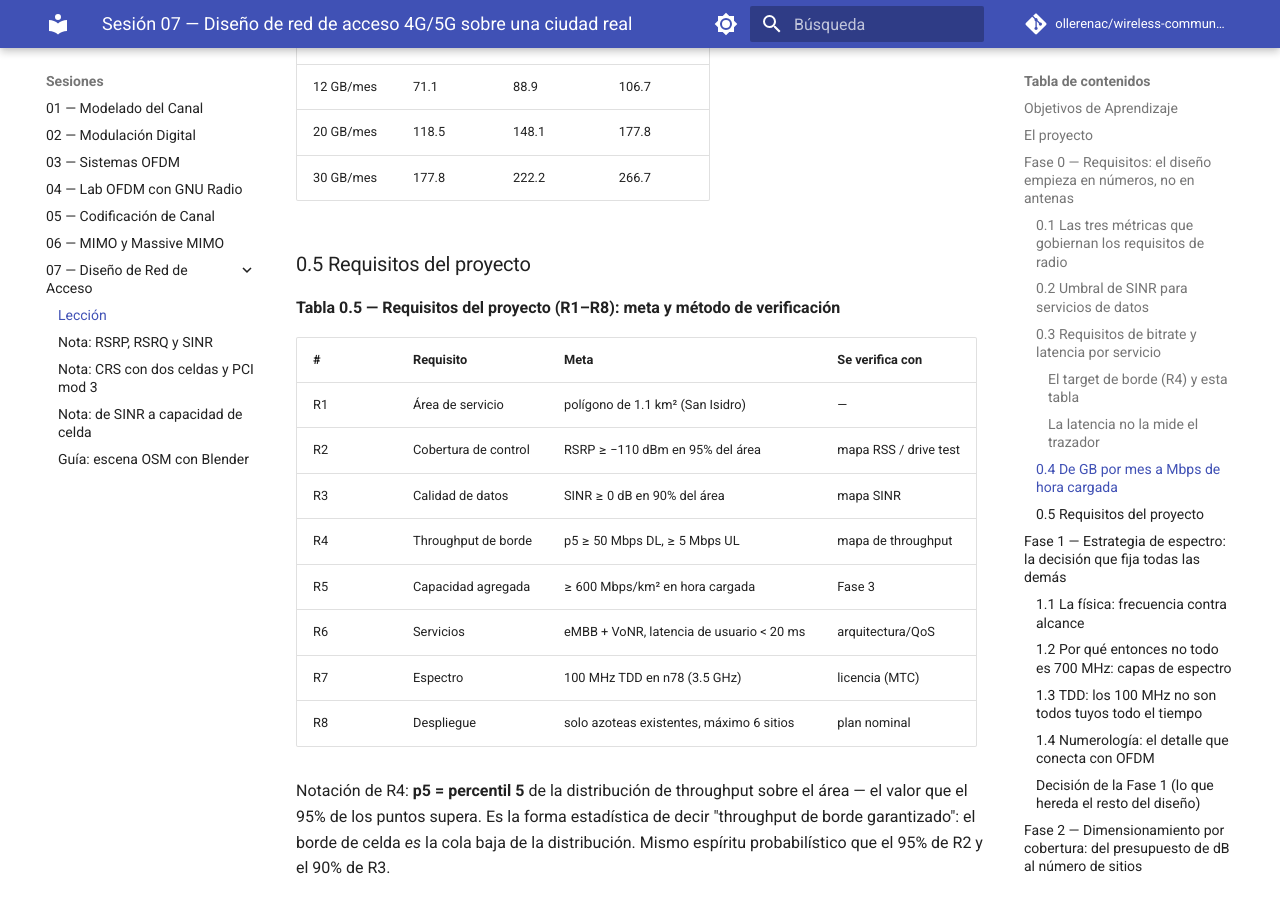
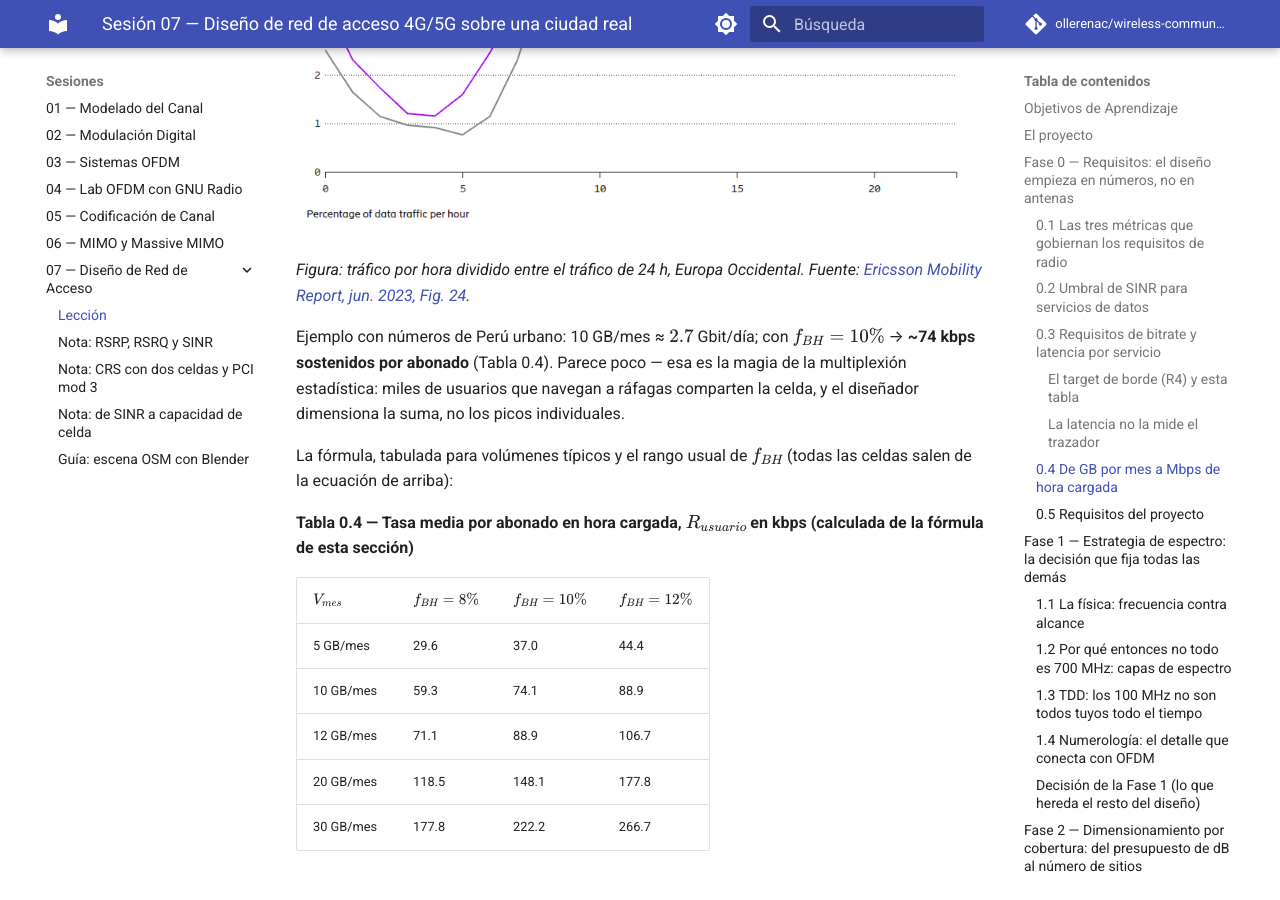
Before and after one commit to ollerenac/wireless-communication-systems, an MkDocs documentation site: the page built from docs/sessions/07-network-design/index.md, in a window 1280 px wide and 900 px high, scrolled down 6488 px. Built offline with MkDocs 1.6.1 and Material for MkDocs 9.7.7, drawn with Linux system fonts in a browser that asks for light colours; comment, search, counter and statistics services are not loaded.

Commit message:
docs(07-network-design): add Ericsson Fig. 24 hourly-traffic chart to §0.4
Figure (hourly traffic / 24h traffic, Western Europe, dense urban vs
rural) embedded with caption and source attribution to Ericsson Mobility
Report June 2023.

Co-Authored-By: Claude Fable 5 <noreply@anthropic.com>
Claude-Session: https://claude.ai/code/session_01DwhbKVUZCFgUhxaWRkBL6Y

```diff
--- a/docs/sessions/07-network-design/index.md
+++ b/docs/sessions/07-network-design/index.md
@@ -296,6 +296,11 @@ $1/24 \approx 4\%$ del tráfico; y la medición real del
 **8–12%**, queda deliberadamente por encima de lo medido: es colchón de
 crecimiento. (El marco formal para *medir* la hora cargada es la
 recomendación [ITU-T E.500](https://www.itu.int/rec/T-REC-E.500).)
+
+![Tráfico horario como fracción del tráfico de 24 h — denso urbano pica ~7% al mediodía, rural ~6.5% de noche](figures/ericsson-emr-jun2023-fig24-trafico-horario.png)
+
+*Figura: tráfico por hora dividido entre el tráfico de 24 h, Europa
+Occidental. Fuente: [Ericsson Mobility Report, jun. 2023, Fig. 24](https://www.ericsson.com/en/reports-and-papers/mobility-report/articles/traffic-patterns-drive-network-evolution).*
 
 Ejemplo con números de Perú urbano: 10 GB/mes ≈ $2.7$ Gbit/día; con
 $f_{BH} = 10\%$ → **~74 kbps sostenidos por abonado** (Tabla 0.4). Parece poco — esa es
```
Also changed, not shown: docs/sessions/07-network-design/figures/ericsson-emr-jun2023-fig24-trafico-horario.png (added).
